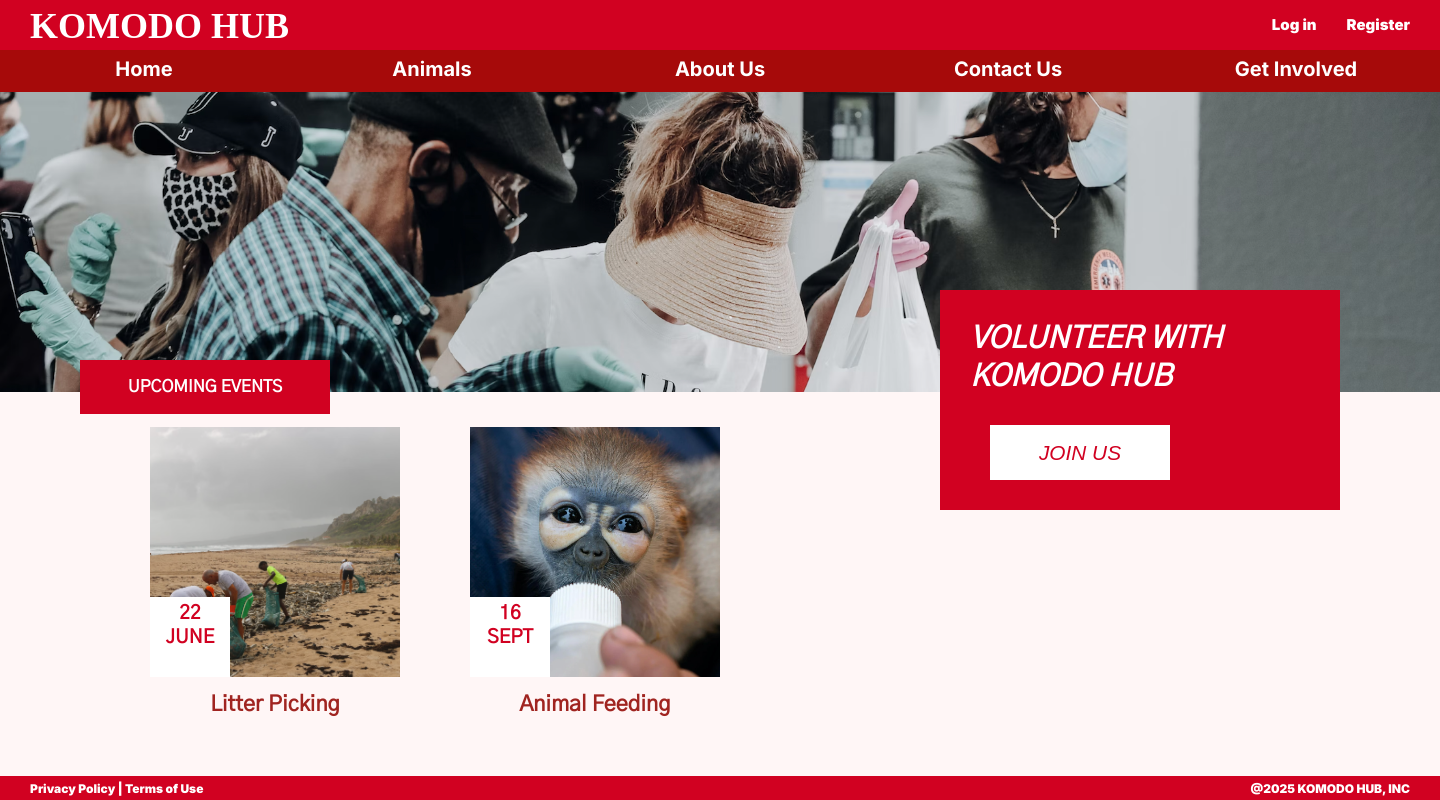
After one commit to Ei-Sandi/Komodo-Hub-5005CMD, a Flask app: page /volunteer/ in a window 1440 px wide. The commit adds this page. Run offline with Flask 3, Linux system fonts and the light colour scheme; some web fonts are replaced.

Commit message:
added volunteer page

```diff
--- a/KOMODO HUB/app.py
+++ b/KOMODO HUB/app.py
@@ -120,6 +120,18 @@ def Organisation():
 def forums():
     return render_template("forums.html")
 
+@app.route("/contact/")
+def contact():
+    return render_template("contact.html")
+
+@app.route("/volunteer/")
+def volunteer():
+    return render_template("volunteer.html")
+
+@app.route("/discussion/")
+def discussion():
+    return render_template("discussion.html")
+
 #testing privatemain template
 @app.route("/privatemain/")
 def privatemain():
--- /dev/null
+++ b/KOMODO HUB/static/volunteer.css
@@ -0,0 +1,99 @@
+html, body {
+    margin: 0;
+    padding: 0;
+    font-family: 'Inter';
+    font-weight: bolder;
+  }
+
+  .container {
+    position: relative;
+    overflow: visible;
+    margin-top: -18px;
+    width: 10px;
+  }
+
+  .right-box {
+    font-size: 1.9rem;
+    position: absolute;
+    top: 400px;
+    right: 100px;
+    transform: translateY(-50%);
+    background-color: #d10121;
+    color: white;
+    padding: 0px 30px;
+    width: 400px;
+    height: 220px;
+    box-sizing: border-box;
+    text-align: left;
+    z-index: 2;
+    font-style: italic;
+  }
+
+  .right-box .cta-btn {
+    position: absolute;
+    font-size: 1.3rem;
+    bottom: 30px;
+    left: 50px;
+    background-color: white;
+    color: #d10121;
+    border: none;
+    width: 180px;
+    height: 55px;
+    padding: 5px 10px;
+    cursor: pointer;
+    font-style: italic;
+  }
+
+  .left-box {
+    position: absolute;
+    left: 80px;
+    top: 360px;
+    background-color: #d10121;
+    color: white;
+    padding: 0px 0px;
+    width: 250px;
+    z-index: 2;
+    text-align: center;
+    font-size: 1.05rem;
+  }
+
+.cta-btn {
+    text-align: center;
+    padding: 30px;
+  }
+
+  .imgs {
+    display: flex;
+    gap: 70px;
+    margin-left: 120px;
+  }
+
+  .img-container {
+    position: relative;
+    display: inline-block;
+  }
+
+  .img-container img {
+    width: 250px;
+    height: 250px;
+    display: block;
+  }
+
+  .overlay-label {
+    position: absolute;
+    bottom: 0px;
+    left: 0px;
+    background-color: white;
+    color: #d10121;
+    padding: 5px 5px;
+    width: 70px;
+    height: 70px;
+    font-size: 1.2rem;
+    text-align: center;
+  }
+
+  .title {
+    margin-top: 10px;
+    font-size: 1.35rem;
+    color: #a02420;
+  }
--- a/KOMODO HUB/templates/publicmain.html
+++ b/KOMODO HUB/templates/publicmain.html
@@ -28,8 +28,8 @@
             <div class = "navbar-item dropdown">
                 <a>Get Involved</a>
                 <div class="dropdown-content">
-                    <a href="#">Discussion</a>
-                    <a href="#">Volunteering</a>
+                    <a href="{{ url_for('discussion') }}">Discussion</a>
+                    <a href="{{ url_for('volunteer') }}">Volunteering</a>
                     <a href="#">Donations</a>
                     <a href="#">Report Endangered Species</a>
                 </div>
--- /dev/null
+++ b/KOMODO HUB/templates/volunteer.html
@@ -0,0 +1,47 @@
+{% extends 'publicmain.html' %}
+
+{% block head %}
+  <title>Volunteer</title>
+  <link rel="stylesheet" href="{{ url_for('static', filename = 'volunteer.css') }}">
+{% endblock %}
+
+
+{% block body%}
+<div class="right-box">
+    <p>VOLUNTEER WITH KOMODO HUB  </p>
+    <button class="cta-btn">JOIN US</button>
+</div>
+<div class="left-box">
+    <p>UPCOMING EVENTS</p>
+</div>
+
+<div class = "container">
+    <img src = "/static/images/volunteer.png" style="width:1440px;height:300px;">
+</div>
+
+
+<div class="cta-btn">
+    <div class="imgs">
+      <div class="img-wrapper">
+        <a href="/page1.html" class="img-link">
+          <div class="img-container">
+            <img src="/static/images/litter.png">
+            <div class="overlay-label">22 JUNE</div>
+          </div>
+        </a>
+        <h2 class="title">Litter Picking</h2>
+      </div>
+
+      <div class="img-wrapper">
+        <a href="/page2.html" class="img-link">
+          <div class="img-container">
+            <img src="/static/images/monke.png">
+            <div class="overlay-label">16 SEPT</div>
+          </div>
+        </a>
+        <h2 class="title">Animal Feeding</h2>
+      </div>
+    </div>
+  </div>
+
+{% endblock %}
```
Also changed, not shown: KOMODO HUB/templates/discussion.html (added, +11 -0 lines), KOMODO HUB/static/discussion.css (added), KOMODO HUB/static/images/litter.png (added), KOMODO HUB/static/images/monke.png (added), KOMODO HUB/static/images/volunteer.png (added), 1 other file.
